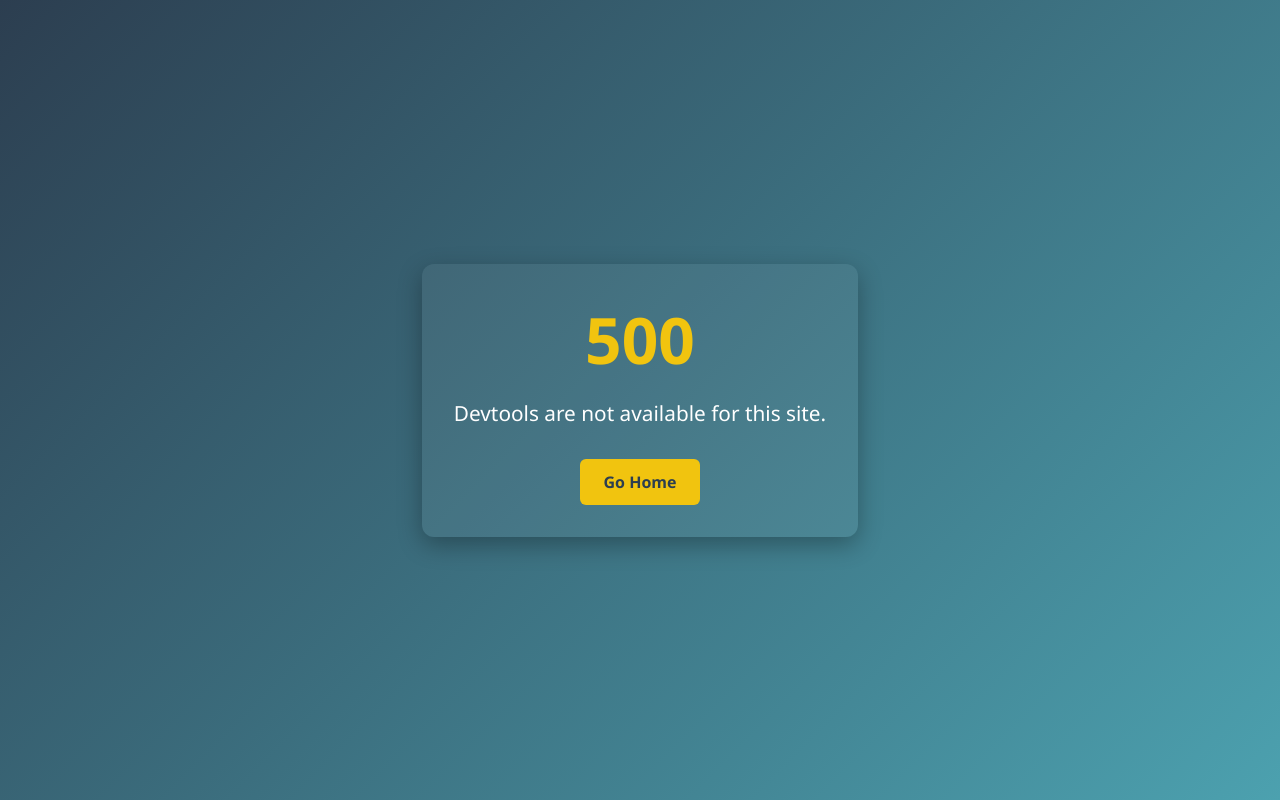
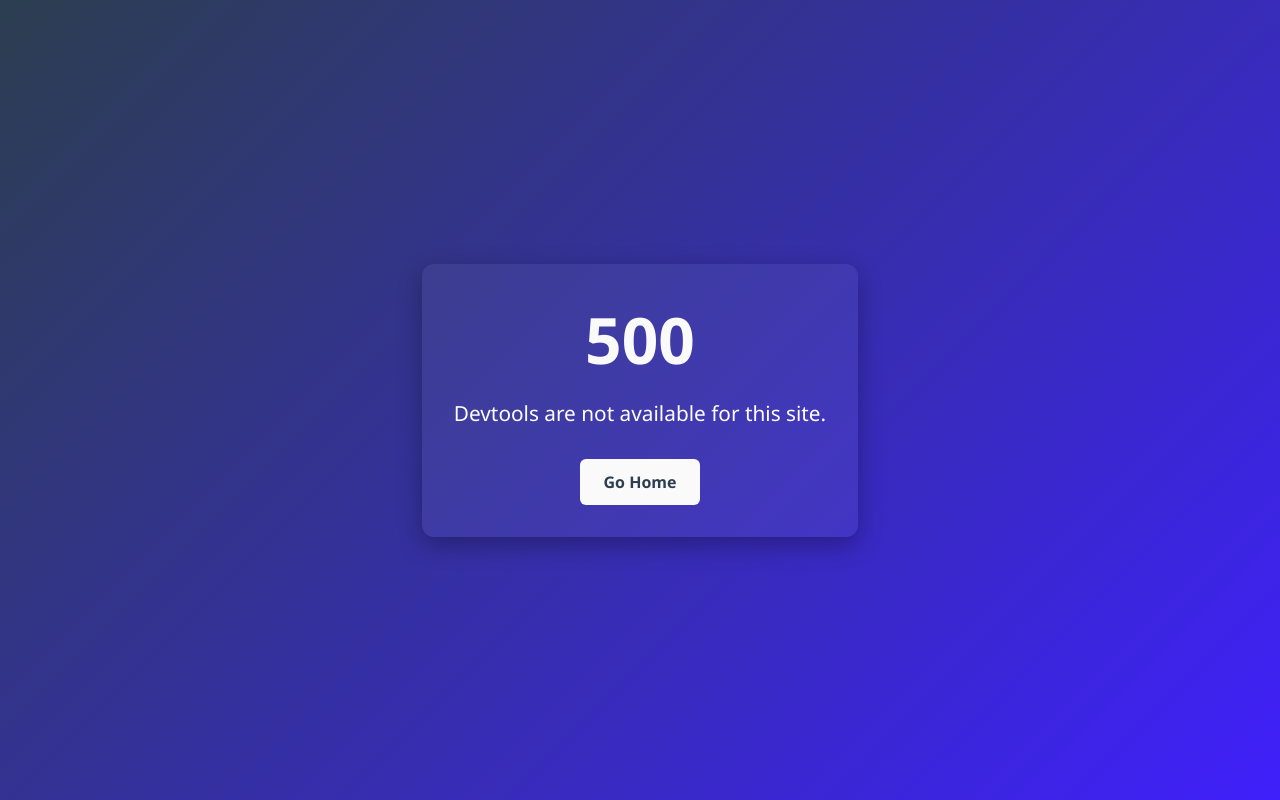
Before and after one commit to siddharth-mhjn/my-portfolio, a plain HTML site: page 500.html in a window 1280 px wide. Drawn offline with Linux system fonts and the light colour scheme.

Commit message:
Update 500.html
Updated theme for Error Page

```diff
--- a/500.html
+++ b/500.html
@@ -10,7 +10,7 @@
         body {
             margin: 0;
             padding: 0;
-            background: linear-gradient(135deg, #2c3e50, #4ca1af);
+            background: linear-gradient(135deg, #2c3e50, #3F20FB);
             font-family: 'Segoe UI', Tahoma, Geneva, Verdana, sans-serif;
             color: #fff;
             height: 100vh;
@@ -31,7 +31,7 @@
         h1 {
             font-size: 4rem;
             margin: 0;
-            color: #f1c40f;
+            color: #FAFAFA;
         }
 
         p {
@@ -42,7 +42,7 @@
         a.button {
             display: inline-block;
             padding: 0.75rem 1.5rem;
-            background-color: #f1c40f;
+            background-color: #FAFAFA;
             color: #2c3e50;
             border: none;
             border-radius: 6px;
```
